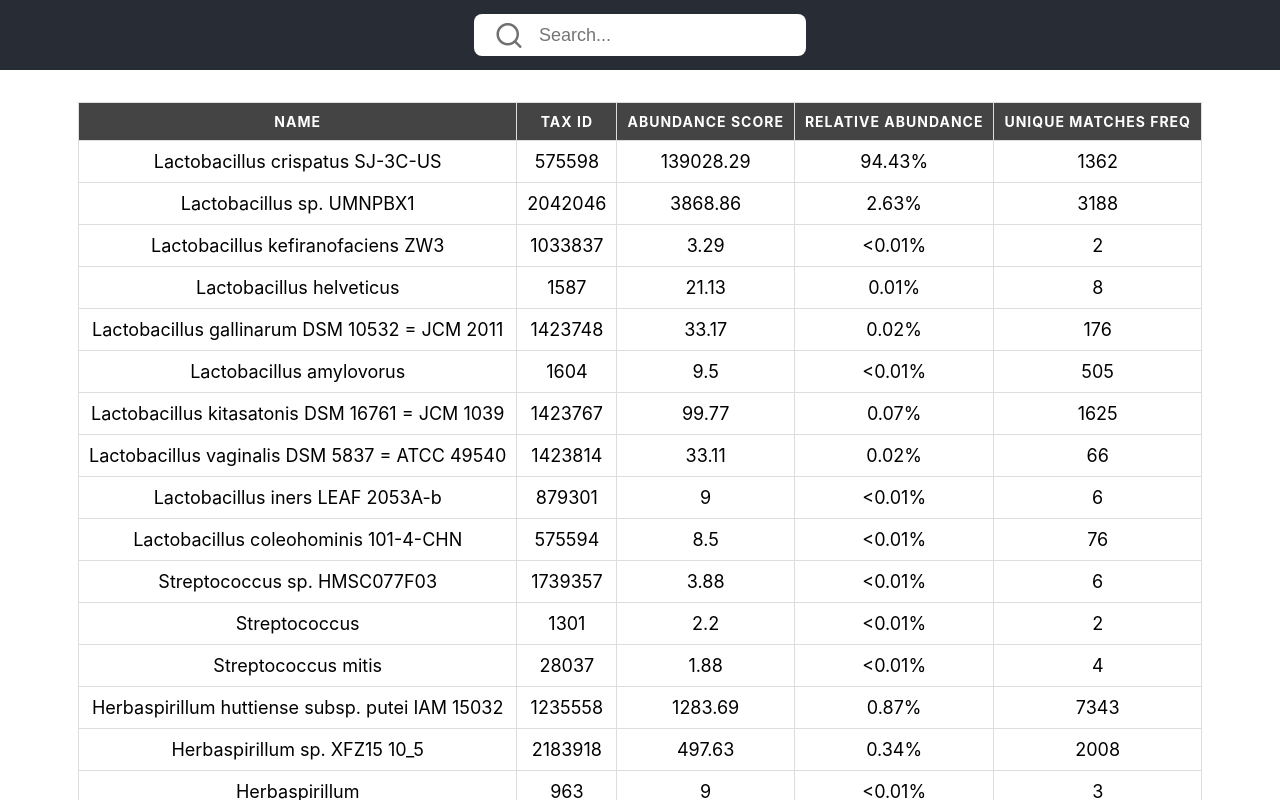
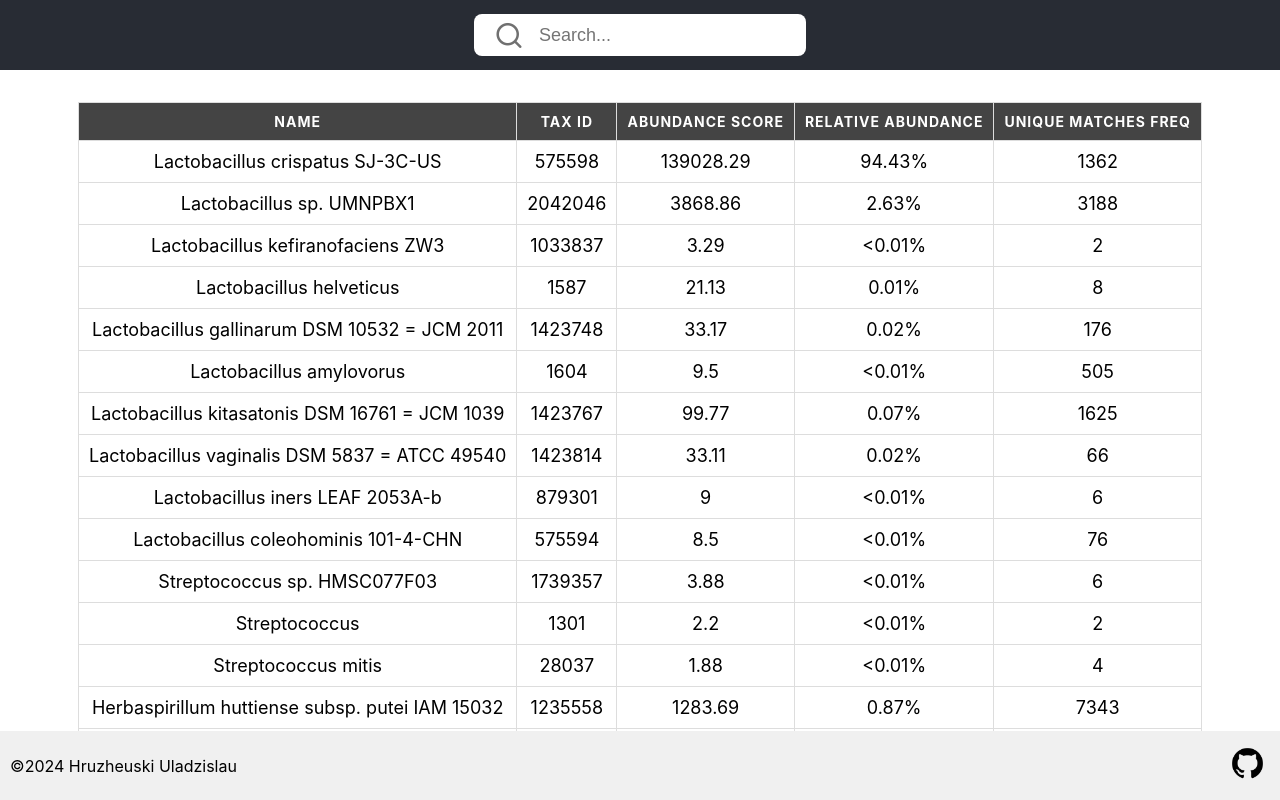
Before and after one commit to vib3sf/biom-app, a React (Create React App) app: page / in a window 1280 px wide. Shown: the top 800 px of the page. Built offline with nearby package versions, Linux system fonts and the light colour scheme; the HTML template or start-up script is replaced by a standard one.

Commit message:
fix class name

```diff
--- a/src/components/Footer/Footer.tsx
+++ b/src/components/Footer/Footer.tsx
@@ -2,14 +2,14 @@ import "./Footer.css";
 
 export function Footer() {
   return (
-    <footer>
+    <footer className="App-footer">
       <p>&copy;2024 Hruzheuski Uladzislau</p>
       <a
         href="https://github.com/vib3sf/biom-app"
         target="_blank"
         rel="noopener noreferrer"
       >
-        <img src={process.env.PUBLIC_URL + '/github.png'} alt="GitHub" />
+        <img src={process.env.PUBLIC_URL + "/github.png"} alt="GitHub" />
       </a>
     </footer>
   );
```
